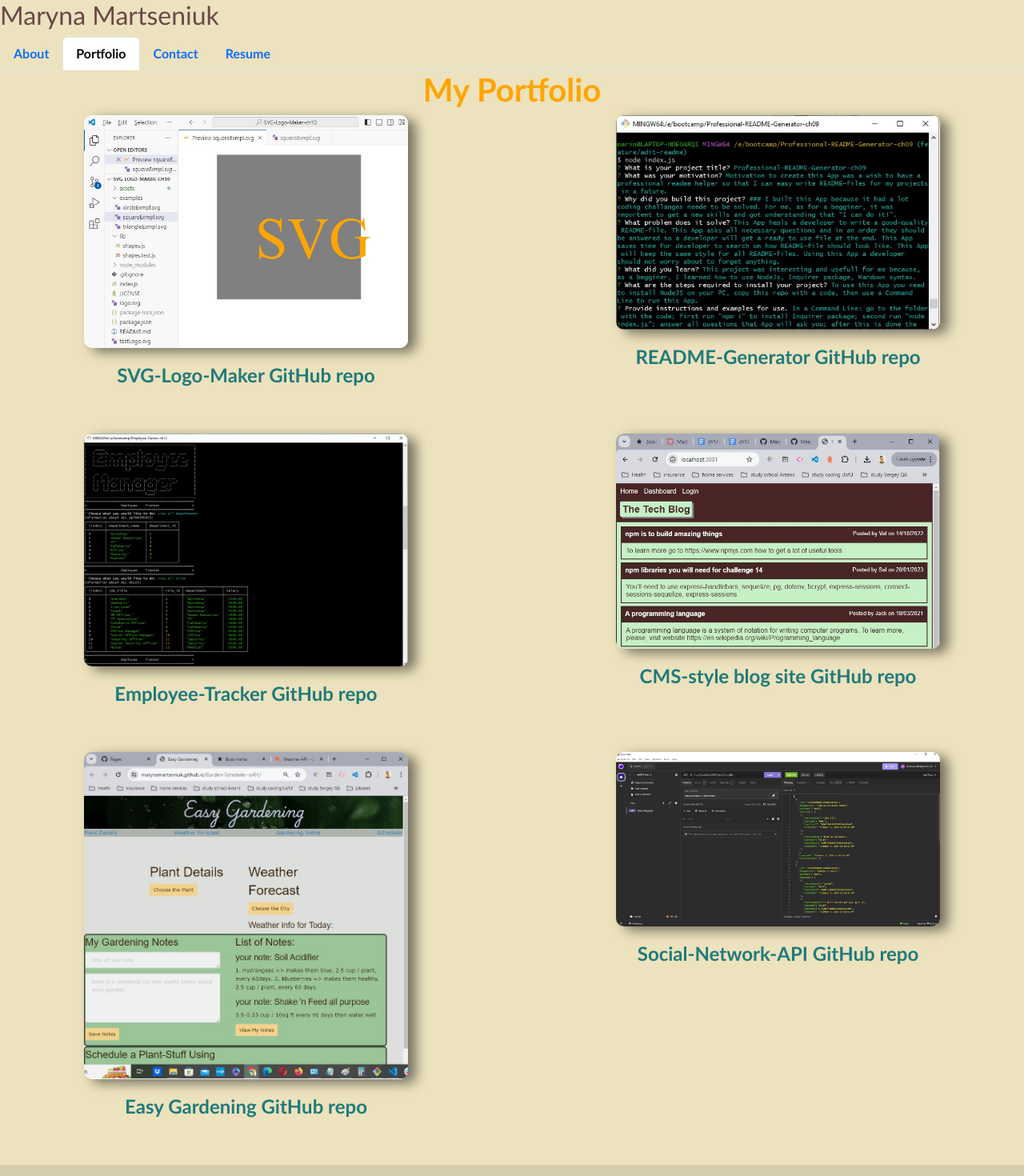
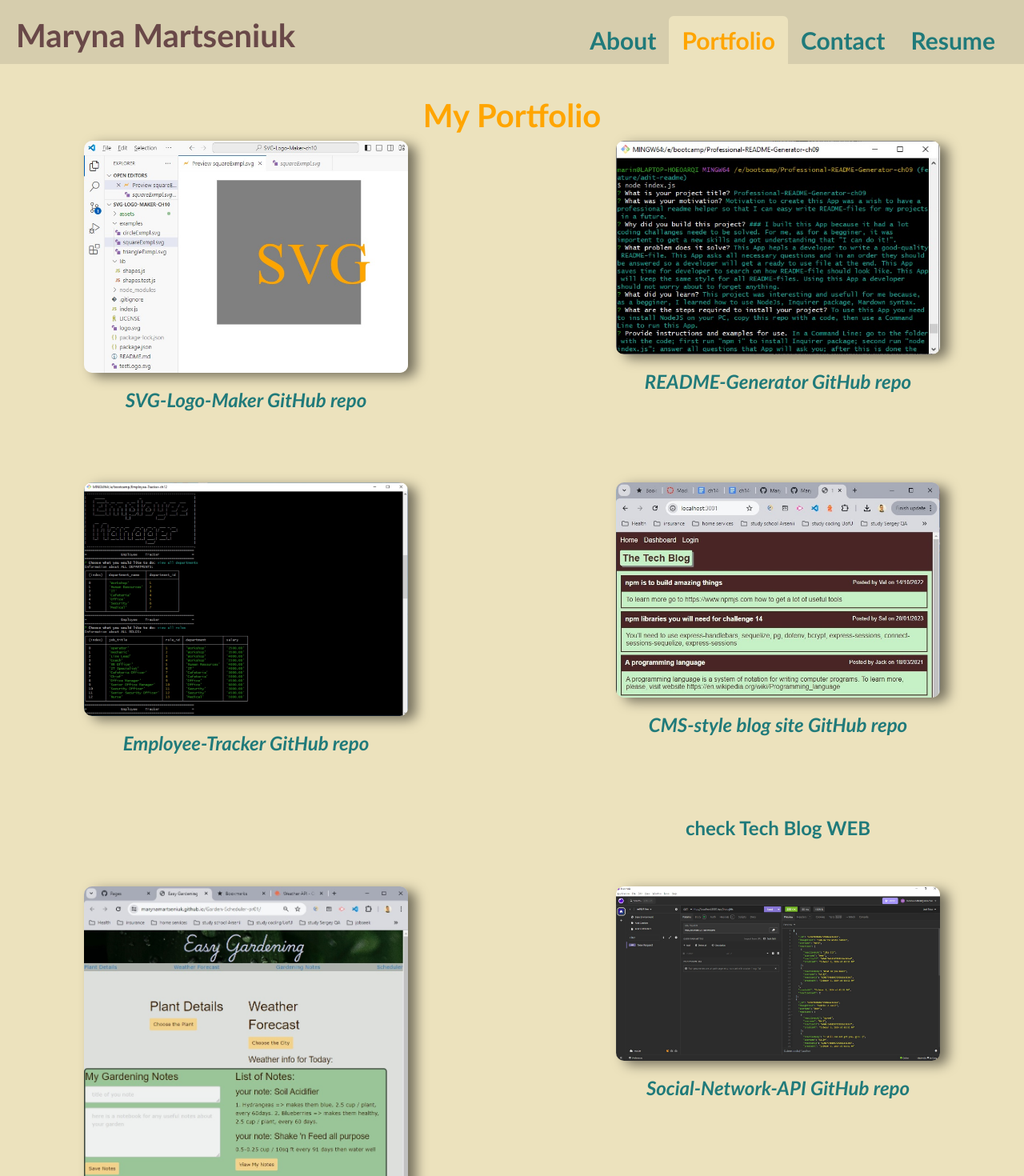
Before and after one commit to MarynaMartseniuk/myPortfolio-React-ch20, a React (Vite) app: page /Portfolio in a window 1280 px wide. Shown: the top 1470 px of the page at 80% size. Built offline with nearby package versions, Linux system fonts and the light colour scheme.

Commit message:
add style to NavTabs

```diff
--- a/src/App.css
+++ b/src/App.css
@@ -18,13 +18,12 @@ body, html {
 }
 
 .mainContainer {
-    /* background-color: var(--lGreen); */
     width: 90%;
     display: flex;
     align-self: center;
     justify-content: space-around;
-    /* border: solid 1px; */
     margin: 0px !important;
+    padding-top: 40px;
 }
 
 .pageContainer {
--- /dev/null
+++ b/src/components/NavTabs.css
@@ -0,0 +1,28 @@
+.tabs {
+    align-items: end;
+    font-size: 30px;
+    border: var(--bg) !important;
+}
+
+.nav-link {
+    border: var(--bg) !important;
+    color:  var(--aqua) !important;
+}
+
+.nav-link.active {
+    background-color: var(--bg) !important;
+    color:  var(--orange) !important;
+    border: var(--bg) !important;
+}
+
+#title {
+    font-weight: 600;
+}
+
+#navTabsContainer {
+    padding: 20px;
+    padding-bottom: 0;
+    background-color: var(--dBg);
+    display: flex;
+    justify-content:space-between
+}
--- a/src/components/NavTabs.jsx
+++ b/src/components/NavTabs.jsx
@@ -1,15 +1,17 @@
 import { Link, useLocation } from 'react-router-dom';
+import '../App.css';
+import './NavTabs.css';
 
 function NavTabs() {
   const currentPage = useLocation().pathname;
 
   return (
-    <div>
+    <div id="navTabsContainer">
       <div>
-        <h2>Maryna Martseniuk</h2>
+        <h1 id="title" >Maryna Martseniuk</h1>
       </div>
 
-      <ul className="nav nav-tabs">
+      <ul className="nav nav-tabs tabs">
         <li className="nav-item">
           <Link
           to="/"
--- a/src/pages/About.css
+++ b/src/pages/About.css
@@ -35,8 +35,8 @@
 
 #bioContainer {
     margin-top: 20px;
+    margin-bottom: 40px;
     padding: 20px;
-    /* border: solid 2px green; */
     border-radius: 10px;
     box-shadow: 10px 5px 15px 0px rgba(0, 0, 0, 0.5);
     background-color: var(--lBg);
--- a/src/pages/Contact.css
+++ b/src/pages/Contact.css
@@ -15,6 +15,10 @@ spin {
     border-radius: 5px;
 }
 
+#formContainer {
+    margin-bottom: 40px;
+}
+
 #tipContainer {
     padding-top: 80px;
 }
--- a/src/pages/Portfolio.css
+++ b/src/pages/Portfolio.css
@@ -16,6 +16,11 @@ a {
     color: var(--aqua);
     padding: 20px;
     font-weight: 600;
+    font-style: italic;
+}
+
+.web {
+    font-style: normal;
 }
 
 .image-container {
--- a/src/pages/Portfolio.jsx
+++ b/src/pages/Portfolio.jsx
@@ -29,7 +29,7 @@ export default function Portfolio() {
               </a>
             </div>
         </div>
-        {/* <div className="row customRow">
+        <div className="row customRow">
           <div className="col-5">
 
           </div>
@@ -37,7 +37,7 @@ export default function Portfolio() {
           <div className="col-5">
 
           </div>
-        </div> */}
+        </div>
 
         <div className="row customRow">
         <div className="col-5 image-container">
@@ -55,6 +55,17 @@ export default function Portfolio() {
               <h4 className="projectLink">CMS-style blog site GitHub repo</h4>
               </a>
             </div>
+        </div>
+        <div className="row customRow">
+          <div className="col-5">
+
+          </div>
+          <div className="col-2"></div>
+          <div className="col-5">
+            <a  href="https://tech-blog-ch14.onrender.com/" target="_blank" rel="noopener noreferrer">
+              <h4 className="projectLink web">check Tech Blog WEB</h4>
+            </a>
+          </div>
         </div>
 
         <div className="row customRow">
@@ -74,6 +85,17 @@ export default function Portfolio() {
               </a>
             </div>
         </div>
+        <div className="row customRow">
+          <div className="col-5">
+            <a  href="https://marynamartseniuk.github.io/Garden-Scheduler-pr01/" target="_blank" rel="noopener noreferrer">
+              <h4 className="projectLink web">check Easy Gardening WEB</h4>
+            </a>
+          </div>
+          <div className="col-2"></div>
+          <div className="col-5">
+
+          </div>
+        </div>
       </div>
     );
 }
--- a/src/pages/Resume.css
+++ b/src/pages/Resume.css
@@ -17,4 +17,5 @@ h3 {
     text-align: left;
     font-size: 20px;
     font-weight: 400;
+    margin-bottom: 40px;
 }
```
